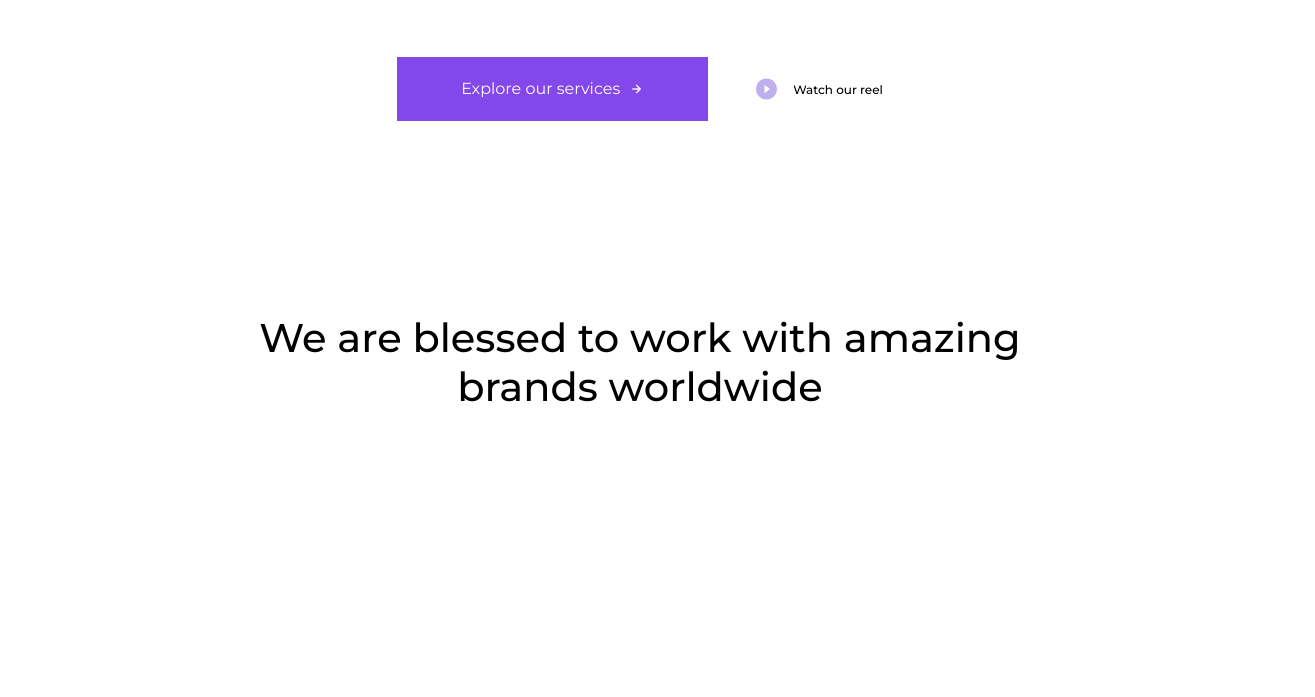
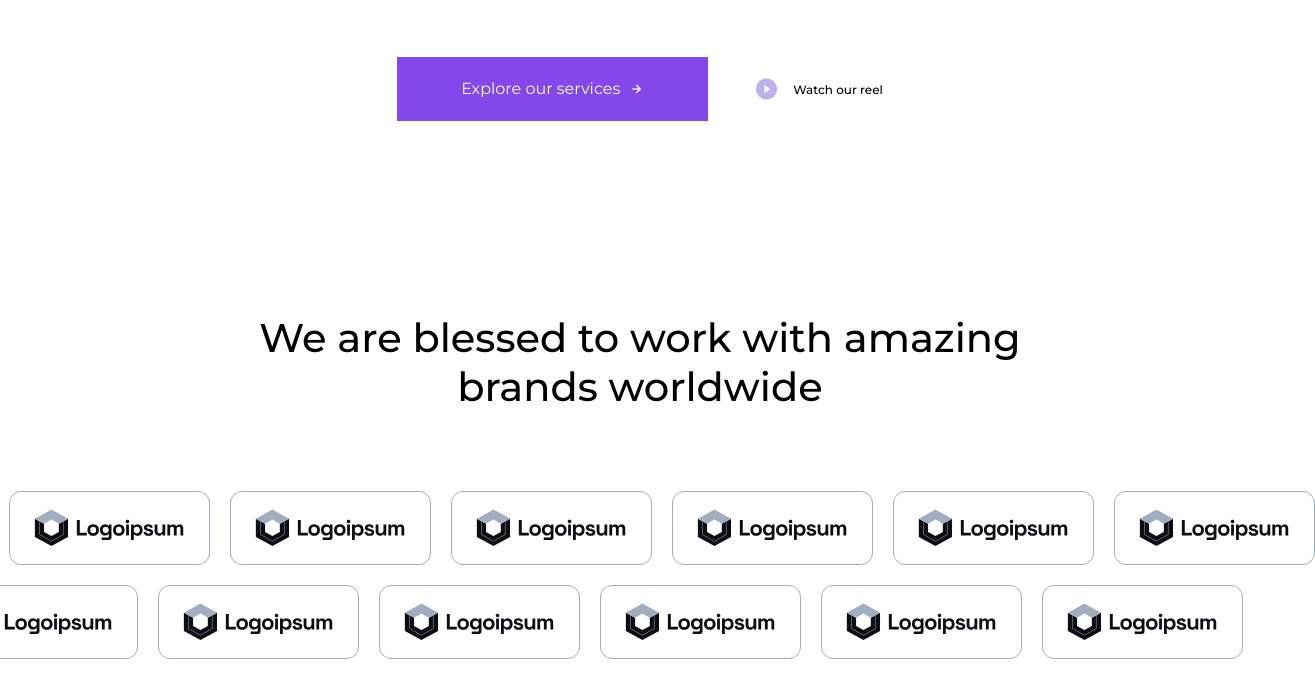
Before and after one commit to AbulqosimAzizovich/lesson-6, a website: page src/index.html in a window 1280 px wide. Shown: the part 424-1121 px from the top of the page, 1315 px wide, since content can reach past the window. Before the commit the page ends 915 px from the top, so only its background shows below. Drawn offline with nearby package versions, Linux system fonts and the light colour scheme.

Commit message:
Groups section end

```diff
--- a/src/index.html
+++ b/src/index.html
@@ -59,6 +59,29 @@
             </div>
         </section>
 
+        <section id="groups">
+            <div class="container mb-[180px]">
+                <div class="items flex justify-center items-center gap-5 overscroll-x-auto ms-[43px] mb-5">
+                    <img src="./assets/icons/ipsum.svg" alt="Ipsum" class="rounded-xl border-[1px] border-[#A1AEBF] py-4 px-6">
+                    <img src="./assets/icons/ipsum.svg" alt="Ipsum" class="rounded-xl border-[1px] border-[#A1AEBF] py-4 px-6">
+                    <img src="./assets/icons/ipsum.svg" alt="Ipsum" class="rounded-xl border-[1px] border-[#A1AEBF] py-4 px-6">
+                    <img src="./assets/icons/ipsum.svg" alt="Ipsum" class="rounded-xl border-[1px] border-[#A1AEBF] py-4 px-6">
+                    <img src="./assets/icons/ipsum.svg" alt="Ipsum" class="rounded-xl border-[1px] border-[#A1AEBF] py-4 px-6">
+                    <img src="./assets/icons/ipsum.svg" alt="Ipsum" class="rounded-xl border-[1px] border-[#A1AEBF] py-4 px-6">
+                </div>
+                <div class="items flex justify-center items-center gap-5 overscroll-x-auto ms-[-100px]">
+                    <img src="./assets/icons/ipsum.svg" alt="Ipsum" class="rounded-xl border-[1px] border-[#A1AEBF] py-4 px-6">
+                    <img src="./assets/icons/ipsum.svg" alt="Ipsum" class="rounded-xl border-[1px] border-[#A1AEBF] py-4 px-6">
+                    <img src="./assets/icons/ipsum.svg" alt="Ipsum" class="rounded-xl border-[1px] border-[#A1AEBF] py-4 px-6">
+                    <img src="./assets/icons/ipsum.svg" alt="Ipsum" class="rounded-xl border-[1px] border-[#A1AEBF] py-4 px-6">
+                    <img src="./assets/icons/ipsum.svg" alt="Ipsum" class="rounded-xl border-[1px] border-[#A1AEBF] py-4 px-6">
+                    <img src="./assets/icons/ipsum.svg" alt="Ipsum" class="rounded-xl border-[1px] border-[#A1AEBF] py-4 px-6">
+                </div>
+            </div>
+        </section>
+
+
+
     </main>
     <!-- Main End -->
 </body>
```
Also changed, not shown: src/assets/icons/ipsum.svg (added).
